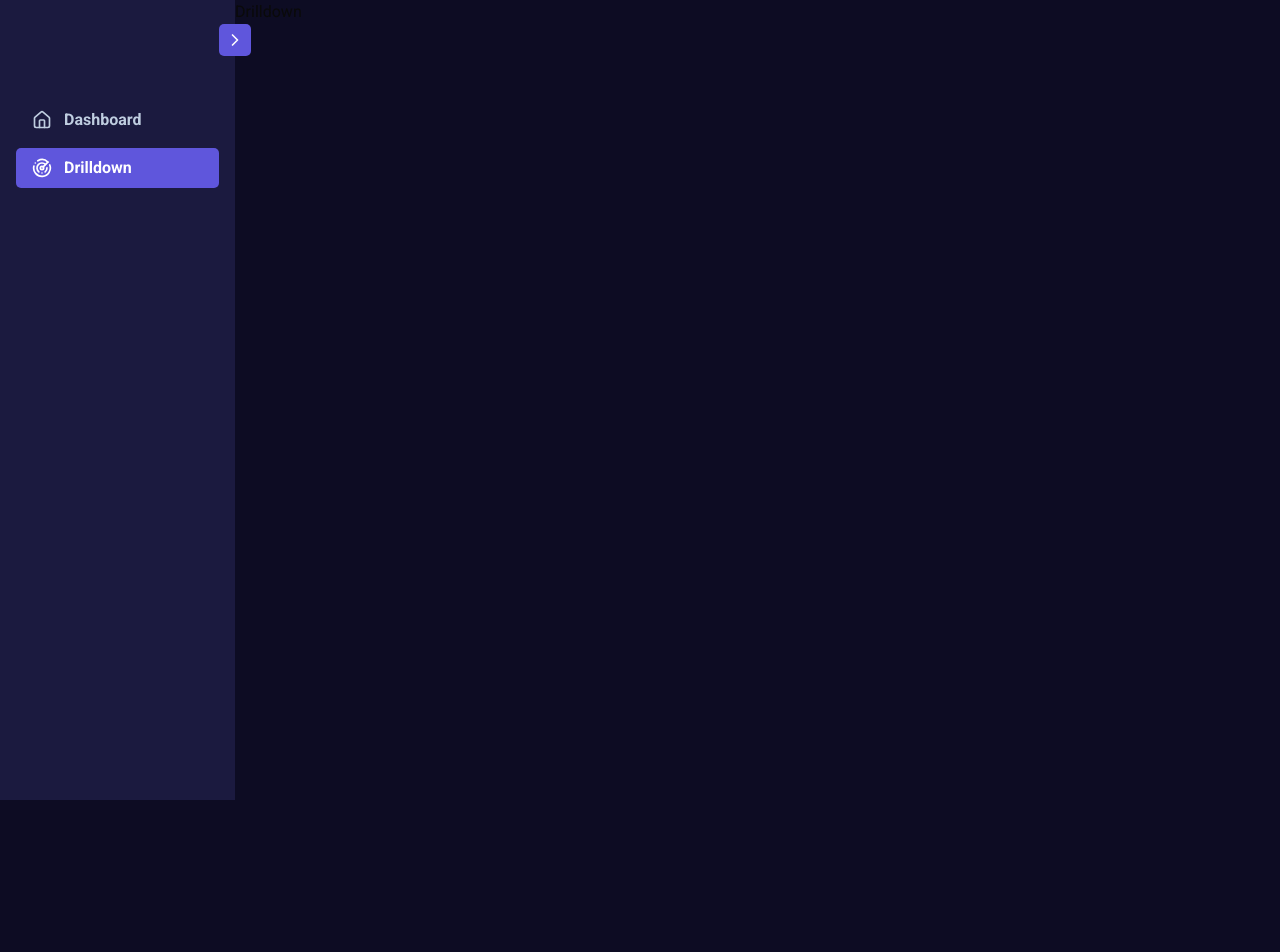
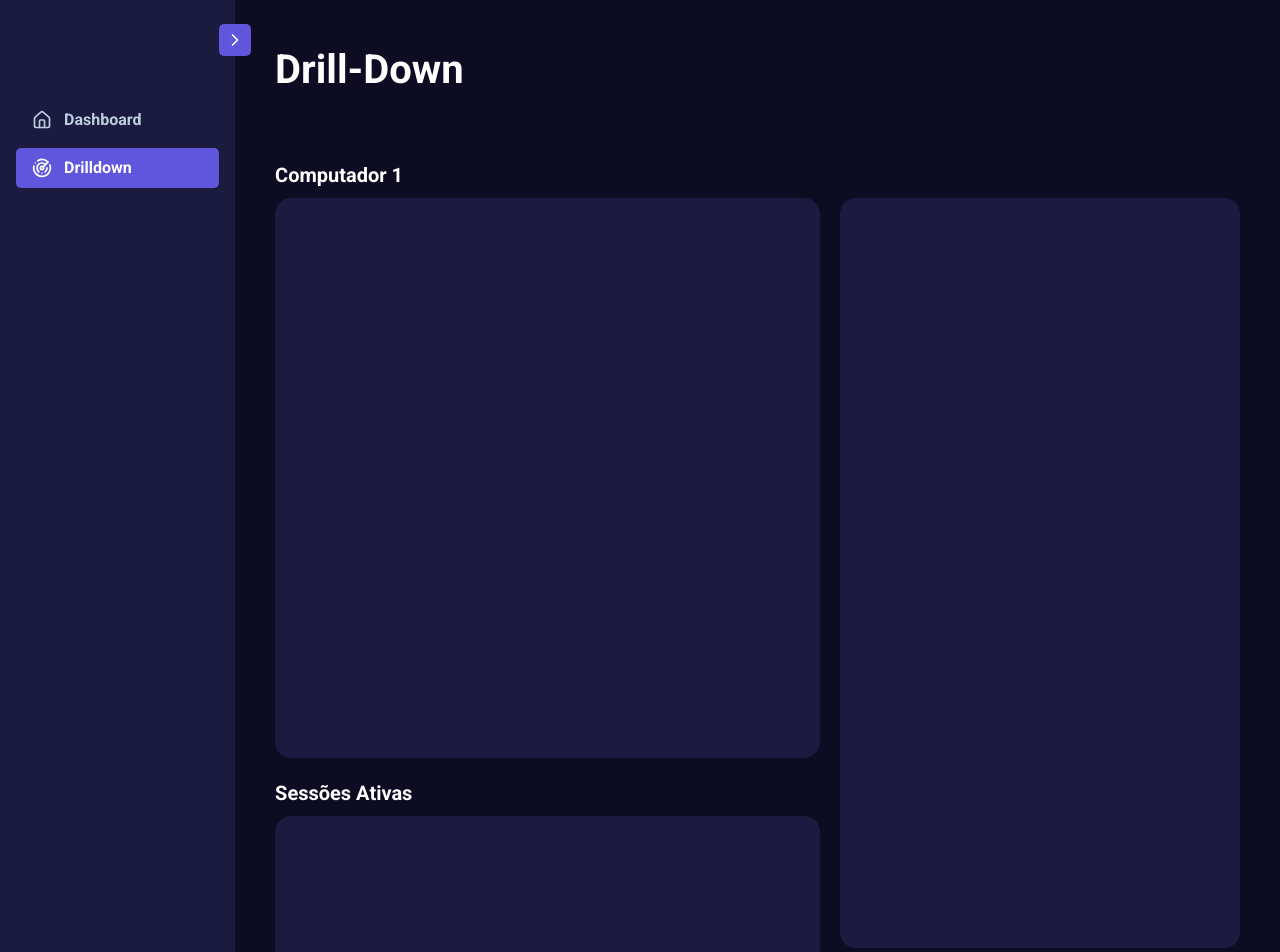
Before and after one commit to lucascosta224fe/Umbra-Front-End, a React (Vite) app: page /drilldown in a window 1280 px wide. Shown: the top 952 px of the page. Before the commit the page ends 800 px from the top, so only its background shows below. Built offline with nearby package versions, Linux system fonts and the light colour scheme.

Commit message:
style: add initial drill down layout

```diff
--- a/src/pages/drill-down.tsx
+++ b/src/pages/drill-down.tsx
@@ -1,8 +1,26 @@
 export const DrillDonm = () => {
-    return(
-        <div>
-           Drilldown
+  return (
+    <div>
+      <div className="p-10">
+        <h1 className="text-text text-[40px] font-bold">Drill-Down</h1>
+      </div>
+      <div className="px-10 py-5">
+        <div className="grid grid-cols-[1fr_400px] gap-5">
+          <div className="flex flex-col gap-5">
+            <div className="flex flex-col gap-2">
+              <h2 className="text-white text-[20px] font-bold">Computador 1</h2>
+              <div className="bg-card rounded-[16px] h-[560px]"></div>
+            </div>
+            <div className="flex flex-col gap-2">
+              <h2 className="text-white text-[20px] font-bold">
+                Sessões Ativas
+              </h2>
+              <div className="bg-card rounded-[16px] h-[500px]"></div>
+            </div>
+          </div>
+          <div className="bg-card rounded-[16px] h-[750px] mt-[38px]"></div>
         </div>
-    )
-
-}
+      </div>
+    </div>
+  );
+};
```
